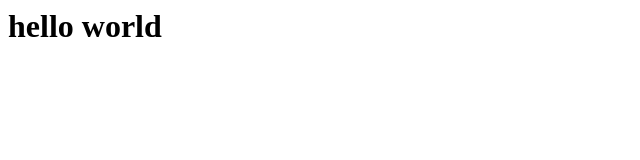
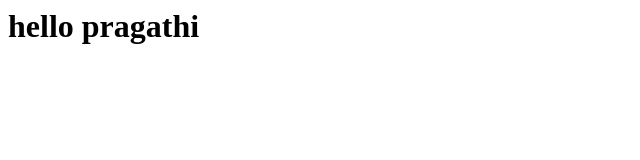
Before and after one commit to nik2024/march6demo1, a plain HTML site: page index.html in a window 1280 px wide. Shown: the whole page, without its empty margins (0-640 px from the left). Drawn offline with Linux system fonts and the light colour scheme.

Commit message:
Update index.html

```diff
--- a/index.html
+++ b/index.html
@@ -1 +1 @@
-<h1>hello world</h1>
+<h1>hello pragathi</h1>
```
